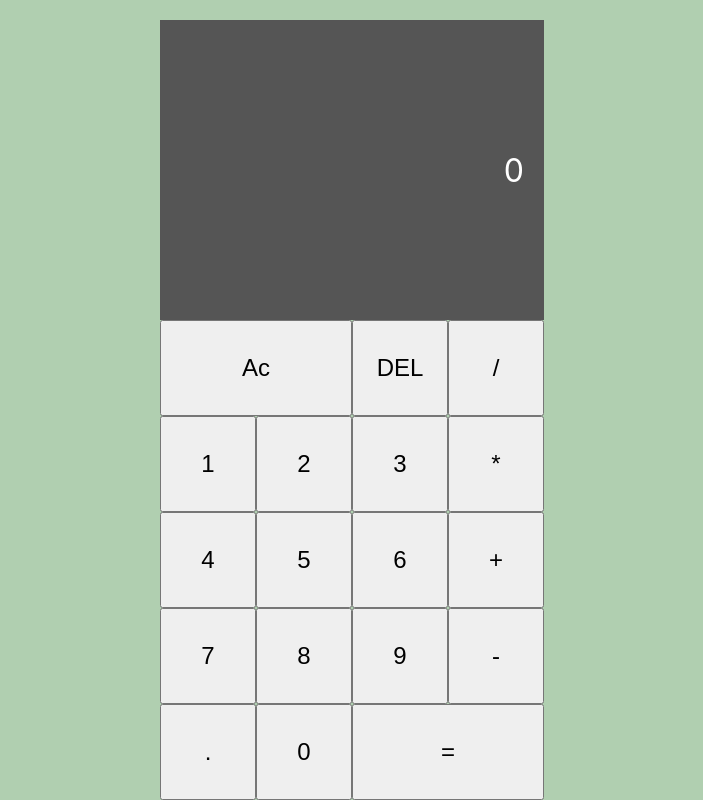
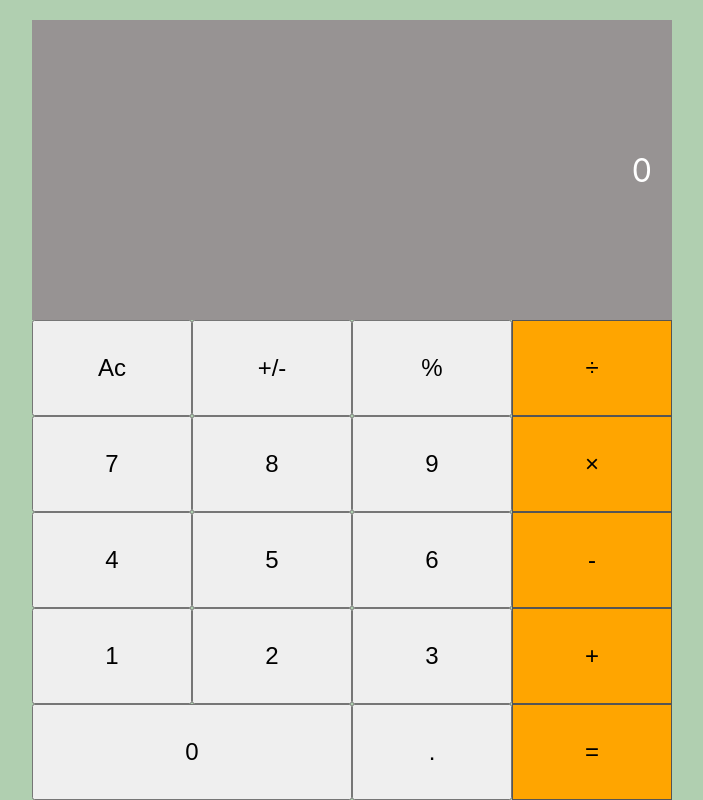
Before and after one commit to Umuhan/calculator-app, a React (Create React App) app: page / in a window 1280 px wide. Shown: the whole page, without its empty margins (288-991 px from the left). Built offline with nearby package versions, Linux system fonts and the light colour scheme.

Commit message:
Fix linters error

```diff
--- a/src/components/Calculator.js
+++ b/src/components/Calculator.js
@@ -1,33 +1,11 @@
+import Button from './Button';
+
 const Calculator = () => (
   <main className="">
     <section className="calculator">
-      <header className="header">
-        <div className="calc">0</div>
-      </header>
-
-      <button className="btn" type="button">
-        Ac
-      </button>
-      <button type="button">DEL</button>
-      <button type="button">/</button>
-      <button type="button">1</button>
-      <button type="button">2</button>
-      <button type="button">3</button>
-      <button type="button">*</button>
-      <button type="button">4</button>
-      <button type="button">5</button>
-      <button type="button">6</button>
-      <button type="button">+</button>
-      <button type="button">7</button>
-      <button type="button">8</button>
-      <button type="button">9</button>
-      <button type="button">-</button>
-      <button type="button">.</button>
-      <button type="button">0</button>
-      <button className="btn" type="button">
-        =
-      </button>
+      <Button />
     </section>
   </main>
 );
+
 export default Calculator;
--- a/src/index.css
+++ b/src/index.css
@@ -35,18 +35,14 @@
 
 .calculator {
   display: grid;
-  grid-template-columns: repeat(4, 6rem);
+  grid-template-columns: repeat(4, 10rem);
   grid-template-rows: minmax(7rem, auto) repeat(5, 6rem);
   margin-top: 20px;
 }
 
-.btn {
-  grid-column: span 2;
-}
-
 .header {
   grid-column: 1 / -1;
-  background: #555;
+  background: #979393;
   display: flex;
   align-items: flex-end;
   justify-content: space-around;
@@ -63,3 +59,12 @@
   font-size: 1.5rem;
   cursor: pointer;
 }
+
+.color {
+  background-color: orange;
+  border: 1px solid #555;
+}
+
+.zero {
+  grid-column: span 2;
+}
```
